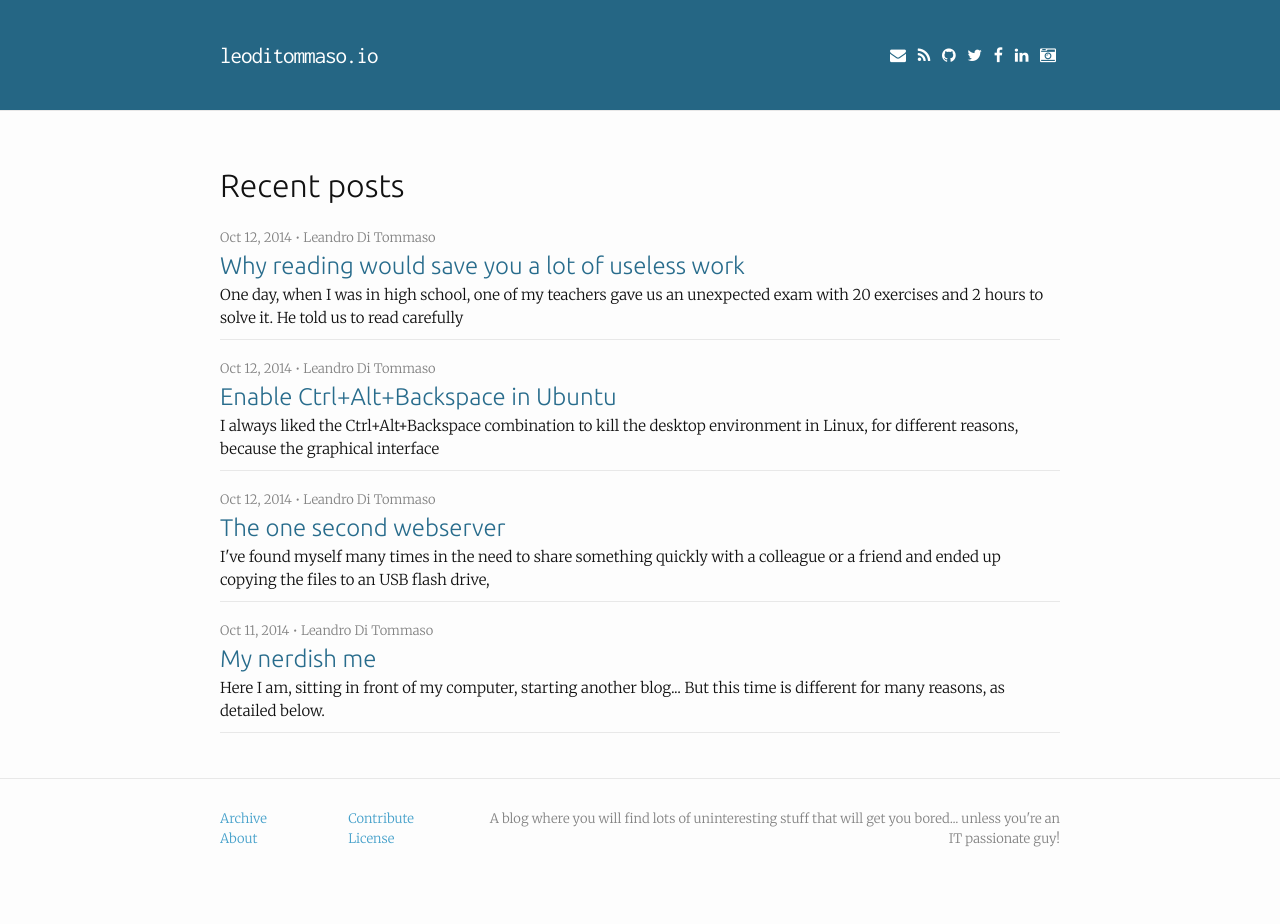
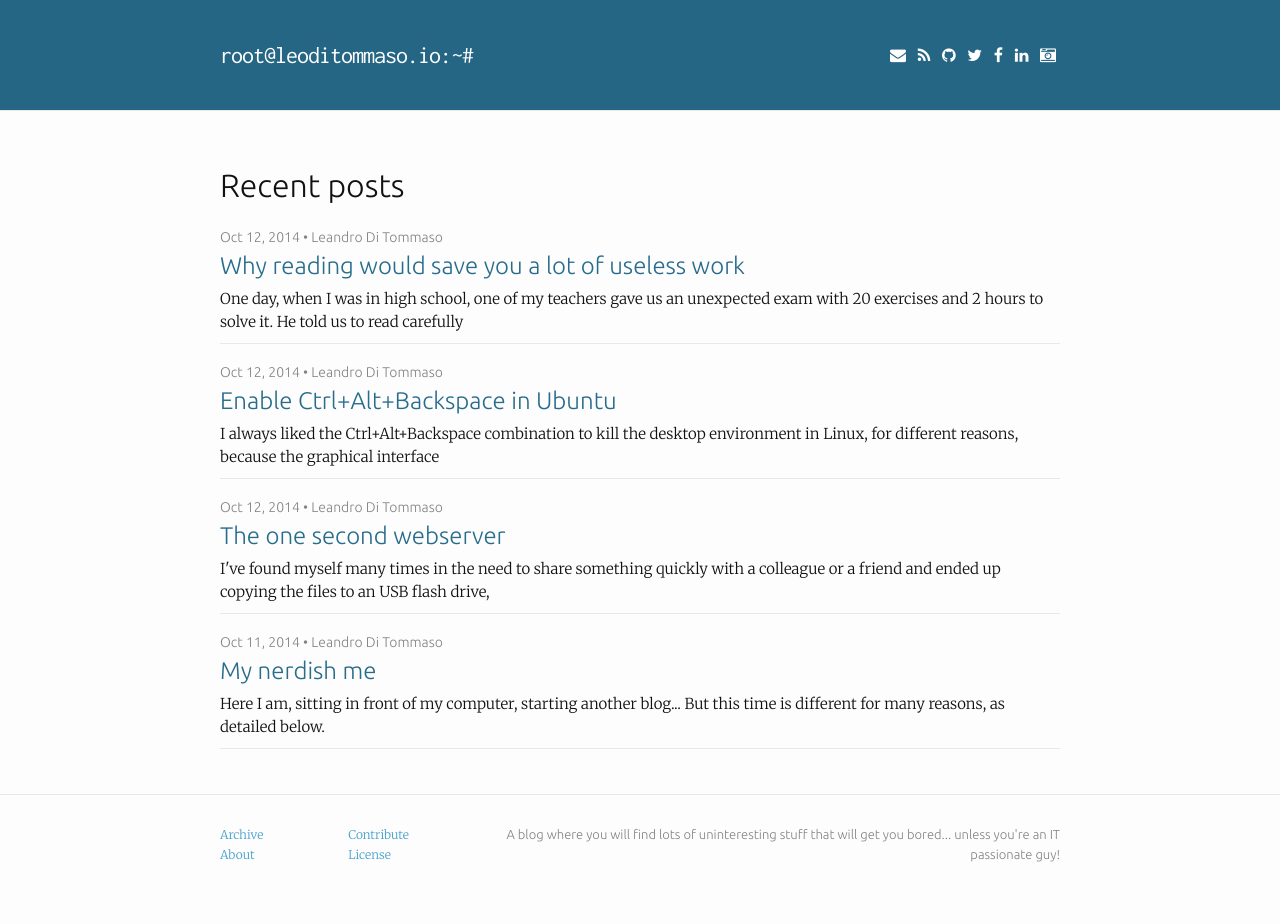
Before and after one commit to leoditommaso/leoditommaso.io, a Jekyll site: the page built from index.html, in a window 1280 px wide. Built offline with Jekyll 4.4.1, drawn with Linux system fonts in a browser that asks for light colours; the list of posts is cut into pages by our own code.

Commit message:
Styling changes.

```diff
--- a/_includes/footer.html
+++ b/_includes/footer.html
@@ -4,19 +4,19 @@
 
     <div class="footer-col-wrapper">
       <div class="footer-col  footer-col-1">
-        <ul class="bottom-pages">
+        <ul class="bottom-text">
           <li><a class="page-link" href="/archive/ {{ prepend: site.baseurl }}">Archive</a></li>
           <li><a class="page-link" href="/about/ {{ prepend: site.baseurl }}">About</a></li>
         </ul>
       </div>
       <div class="footer-col  footer-col-2">
-        <ul class="bottom-pages">
+        <ul class="bottom-text">
           <li><a class="page-link" href="/contribute/ {{ prepend: site.baseurl }}">Contribute</a></li>
           <li><a class="page-link" href="/license/ {{ prepend: site.baseurl }}">License</a></li>
         </ul>
       </div>
       <div class="footer-col  footer-col-3">
-        <p class="text">{{ site.description }}</p>
+        <p class="bottom-text">{{ site.description }}</p>
       </div>
     </div>
   </div>
--- a/_includes/header.html
+++ b/_includes/header.html
@@ -2,7 +2,7 @@
 
   <div class="wrapper">
 
-    <a class="site-title" href="{{ site.baseurl }}/">{{ site.title }}</a>
+    <a class="site-title" href="{{ site.baseurl }}/">root@{{ site.title }}:~#</a>
 
     <nav class="site-nav">
       <a href="#" class="menu-icon">
--- a/_sass/_layout.scss
+++ b/_sass/_layout.scss
@@ -13,7 +13,7 @@
 }
 
 .site-title {
-    font-size: 23px;
+    font-size: 24px;
     line-height: 110px;
     letter-spacing: -1px;
     margin-bottom: 0;
@@ -24,15 +24,15 @@
 
     &,
     &:visited {
-        color: $site-title-color;
+      color: $site-title-color;
     }
 }
 
-.page-links {
+.page-link {
     color: $brand-color;
     line-height: $base-line-height;
     margin-bottom: 0px;
-    font-size: 14px;
+    font-size: 12px;
     // Gaps between nav items, but not on the first one
 //        &:not(:first-child) {
 //            margin-left: 20px;
@@ -139,9 +139,10 @@
     width:         calc(15% - (#{$spacing-unit} / 2));
 }
 
-.bottom-pages {
+.bottom-text {
     list-style-type: none;
     margin-left: 0px;
+    font-family: $font-titles;
 }
 
 .footer-col-3 {
@@ -236,14 +237,16 @@
 }
 
 .post-meta {
-    font-size: 13px;
+    font-size: 14px;
     color: $grey-color;
+    font-family: $font-titles;
 }
 
 a.post-link {
     display: block;
     font-size: 24px;
     color: $post-link;
+    margin-bottom: 4px;
 }
 
 .archives-entry {
--- a/assets/css/main.scss
+++ b/assets/css/main.scss
@@ -23,10 +23,8 @@ $text-color:       #111;
 $background-color: #fdfdfd;
 $brand-color:      lighten(#2B7598, 15%);
 $post-link:        darken(#2B7598, 3%);
-//$brand-color:      #176b9f;
 
 $site-title-color: #ffffff;
-//$site-title-bg:    #004A6E;
 $site-title-bg:    darken(#2B7598, 5%);
 $grey-color:       #828282;
 $grey-color-light: lighten($grey-color, 40%);
```
